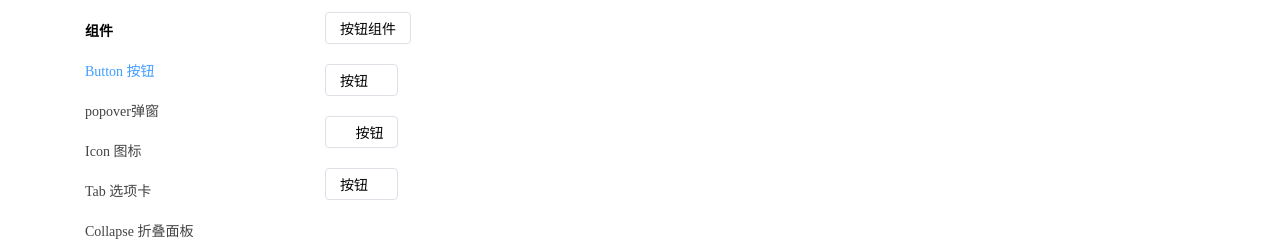
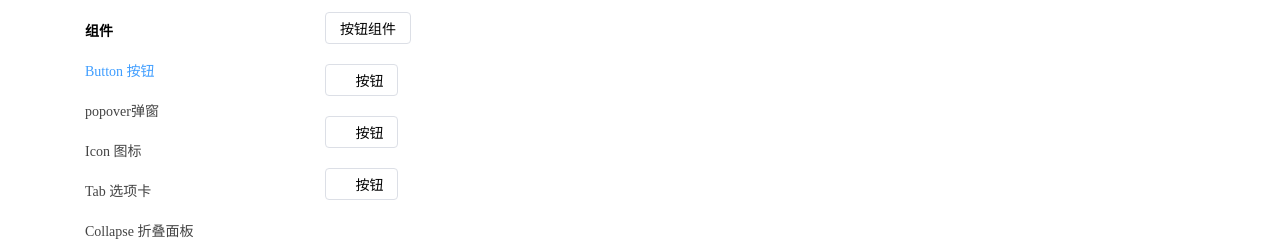
Before and after one commit to qietubaby/components, a Vue app: page /button in a window 1280 px wide. Shown: the part 128-372 px from the top of the page. Built offline with nearby package versions, Linux system fonts and the light colour scheme.

Commit message:
修改按钮组件

```diff
--- a/src/components/button/button.vue
+++ b/src/components/button/button.vue
@@ -86,7 +86,7 @@
       margin-right: 0;
     }
     > .content {
-      order: 1;
+      order: 0.9;
 
     }
   }
```
